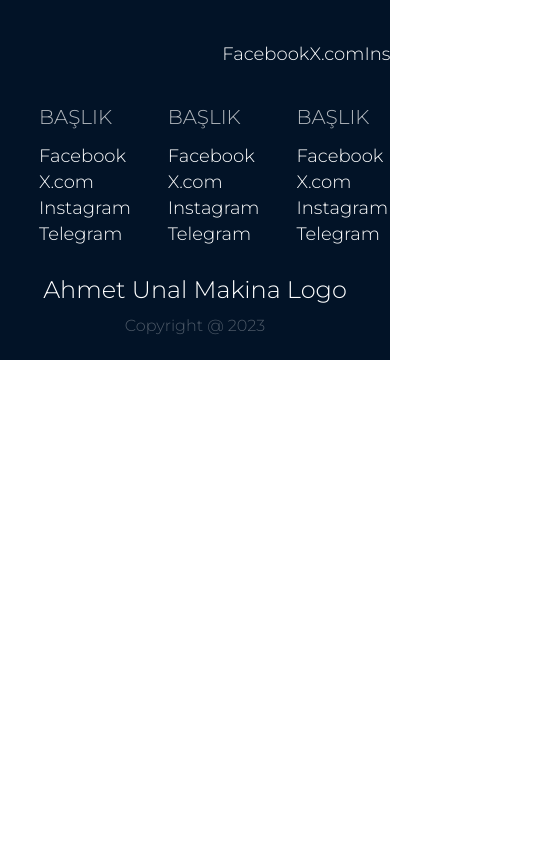
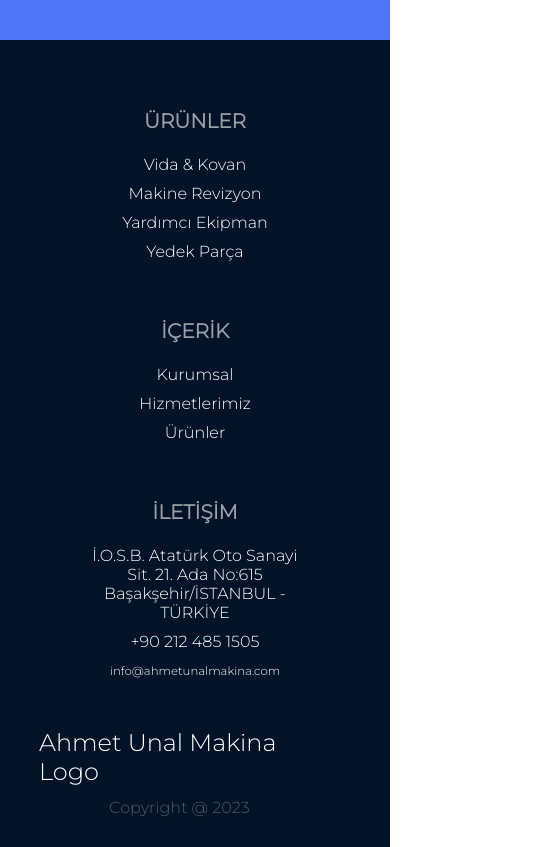
Before and after one commit to alrenU/website-ahmet-unal-makina, a plain HTML site: page footer.html in a window 390 px wide. Shown: the whole page, 540 px wide, since content can reach past the window. Drawn offline with Linux system fonts and the light colour scheme.

Commit message:
add responsive css to footer.

```diff
--- a/assets/css/footer.css
+++ b/assets/css/footer.css
@@ -1,8 +1,4 @@
 /* FOOTER */
-p {
-    margin: 0%;
-}
-
 .footer {
     display: flex;
     justify-content: center;
@@ -10,69 +6,146 @@ p {
     flex-direction: column;
 
     width: 100vw;
-    height: 360px;
+    margin: 0 auto;
 
     background-color: #021327;
     color: white;
-    font-size: 18px;
+    font-size: 16px;
 }
 
-.footer ul {
+.footer p {
+    margin: 0%;
+}
+
+.footer a {
+    color: white;
+    text-decoration: none;
+}
+
+.footer a:hover{
+    color: rgb(81, 117, 247);
+}
+
+.footer nav ul {
     display: flex;
     flex-direction: column;
     justify-content: space-around;
 
-    width: 33vw;
-    padding: 0px;
+    width: 100%;
+    padding: 0;
+    margin: 0 auto;
 
     list-style-type: none;
 }
 
+.footer nav ul li {
+    padding: 5px 12px;
+}
+
+.footer-top,
+.footer-middle,
+.footer-bottom {
+    margin-bottom: 20px;
+}
+
+.footer-content {
+    width: 80vw;
+    padding: 20px;
+
+}
+
+/* SEPERATION LINE */
+
+.separation-line {
+    background-color: rgb(81, 117, 247);
+    height: 40px;
+    width: 100%;
+}
+
+/* FOOTER TOP */
+
 .footer-top{
     display: flex;
-    width: 80vw;
+    justify-content: space-between;
 }
 
 .footer-top nav {
+    width: 100%;
     margin-left: auto;
 }
 
-.footer-top ul {
+.footer-top nav ul {
     flex-direction: row;
 }
 
-.footer-content {
+/* FOOTER MIDDLE */
+
+.footer-middle {
     display: flex;
+    flex-wrap: wrap;
+    justify-content: space-between;
 
-    width: 80vw;
+    width: 80%;
+    margin-inline: auto;
 }
 
-.footer-content li {
-    margin-top: 4px;
+.footer-middle nav {
+    width: 33.33%;
 }
 
-.footer-content .list-title {
+.footer-middle .list-title {
     margin-bottom: 12px;
 
     font-size: 20px;
+    font-weight: bold;
     text-transform: uppercase;
-    color: rgba(255, 255, 255, 0.7)
+    color: rgba(255, 255, 255, 0.6)
 }
+
+/* FOOTER BOTTOM */
 
 .footer-bottom {
     display: flex;
     flex-direction: column;
     align-items: center;
 
-    width: 80vw;
-    margin-top: 12px;
+    margin: 10px 0;
 
     font-size: 24px;
 }
 
-.copyright {
+.footer-bottom .copyright {
     margin-top: 12px;
 
     font-size: 16px;
     color: rgba(255, 255, 255, 0.3);
 }
+
+/* responsive */
+
+@media (max-width: 768px) {
+    .footer ul {
+        max-width: none; /* Remove max-width on small screens */
+    }
+
+    .footer-top,
+    .footer-middle,
+    .footer-bottom {
+        width: 90%; /* Adjust width on small screens */
+    }
+
+    .footer-middle nav{
+        margin: 24px 24px;
+    }
+}
+
+@media (max-width: 400px) {
+    .footer-middle nav {
+        width: 100%;
+        text-align: center;
+    }
+
+    .long-text {
+        font-size: 3vw;
+    }
+}
--- a/footer.html
+++ b/footer.html
@@ -5,50 +5,51 @@
     <title>Footer</title>
     <link rel="stylesheet" href="assets/css/default.css" />
     <link rel="stylesheet" href="assets/css/footer.css" />
+    <meta name="viewport" content="width=device-width">
 </head>
 
 <body>
     <!-- FOOTER -->
     <footer class="footer">
+        <div class="separation-line"></div>
+        <div class="footer-content">
             <div class="footer-top">
+                <!-- <nav>
+                    <ul>
+                        <li><a href="#">Facebook</a></li>
+                        <li><a href="#">X.com</a></li>
+                        <li><a href="#">Instagram</a></li>
+                        <li><a href="#">Telegram</a></li>
+                    </ul>
+                </nav> -->
+            </div>
+
+            <div class="footer-middle">
                 <nav>
                     <ul>
-                    <li><a>Facebook</a></li>
-                    <li><a>X.com</a></li>
-                    <li><a>Instagram</a></li>
-                    <li><a>Telegram</a></li>
-                </ul>
-            </nav>
-        </div>
-
-        <div class="footer-content">
-            <nav>
-                <ul>
-                    <li class="list-title"><a>başlık</a></li>
-                    <li><a>Facebook</a></li>
-                    <li><a>X.com</a></li>
-                    <li><a>Instagram</a></li>
-                    <li><a>Telegram</a></li>
+                        <li class="list-title"><p>ürünler</p></li>
+                        <li><a href="#">Vida & Kovan</a></li>
+                        <li><a href="#">Makine Revizyon</a></li>
+                        <li><a href="#">Yardımcı Ekipman</a></li>
+                        <li><a href="#">Yedek Parça</a></li>
                     </ul>
                 </nav>
 
                 <nav>
                     <ul>
-                    <li class="list-title"><a>başlık</a></li>
-                    <li><a>Facebook</a></li>
-                    <li><a>X.com</a></li>
-                    <li><a>Instagram</a></li>
-                    <li><a>Telegram</a></li>
+                        <li class="list-title"><p>içerik</p></li>
+                        <li><a href="#">Kurumsal</a></li>
+                        <li><a href="#">Hizmetlerimiz</a></li>
+                        <li><a href="#">Ürünler</a></li>
                     </ul>
                 </nav>
 
                 <nav>
                     <ul>
-                    <li class="list-title"><a>başlık</a></li>
-                    <li><a>Facebook</a></li>
-                    <li><a>X.com</a></li>
-                    <li><a>Instagram</a></li>
-                    <li><a>Telegram</a></li>
+                        <li class="list-title"><p>iletişim</p></li>
+                        <li><p>İ.O.S.B. Atatürk Oto Sanayi Sit. 21. Ada No:615 Başakşehir/İSTANBUL - TÜRKİYE</p></li>
+                        <li><p>+90 212 485 1505</p></li>
+                        <li><a href="#" class="long-text">info@ahmetunalmakina.com</a></li>
                     </ul>
                 </nav>
             </div>
@@ -57,6 +58,7 @@
                 <p>Ahmet Unal Makina Logo</p>
                 <p class="copyright">Copyright @ 2023</p>
             </div>
+        </div>
     </footer>
 </body>
 
```
Lines whose indentation alone changed are shown as unchanged.
